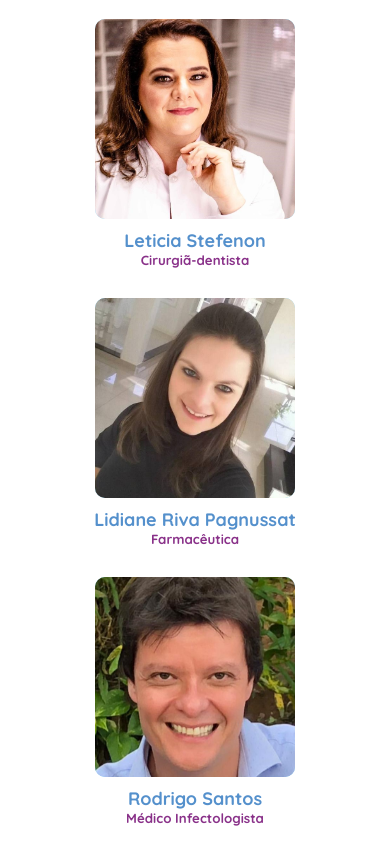
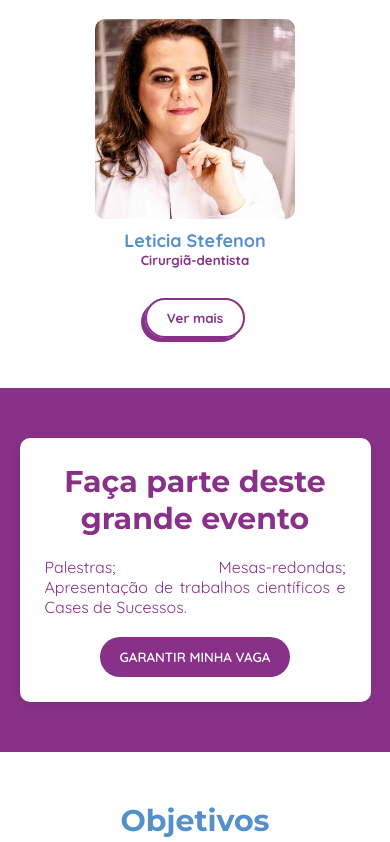
Before and after one commit to pedrohhcunha/congresso, a Next.js app: page / in a window 390 px wide. Shown: the part 2936-3778 px from the top of the page. Built offline with nearby package versions, Linux system fonts and the light colour scheme.

Commit message:
CU-1uvdp5k - Adaptar responsividade para esconder algums palestrantes

```diff
--- a/components/Palestrante.jsx
+++ b/components/Palestrante.jsx
@@ -7,9 +7,11 @@ export default function Palestrante(props) {
     const [isVisible, setIsVisible] = useState(false);
 
     const elementIsVisible = el => {
-        if(el.getBoundingClientRect().bottom <= window.innerHeight) {
-            setIsVisible(true)
-            console.log("viu")
+        if(el){
+            if(el.getBoundingClientRect().bottom <= window.innerHeight) {
+                setIsVisible(true)
+                console.log("viu")
+            }
         }
     }
 
--- a/components/Palestrantes.jsx
+++ b/components/Palestrantes.jsx
@@ -13,7 +13,12 @@ import gessy from '../public/images/palestrantes/gessy.jpeg'
 import bruno from '../public/images/palestrantes/bruno.jpg'
 import luciane from '../public/images/palestrantes/luciane.jpg'
 
-export default function Palestrantes(prosp) {
+import { useState } from 'react'
+
+export default function Palestrantes(props) {
+
+    const [verMais, setVerMais] = useState(false);
+
     const palestrantes = [
         [
             {
@@ -83,10 +88,11 @@ export default function Palestrantes(prosp) {
         <section id="Palestrantes" className={styles.section}>
             <h2 className={styles.titulo}>Palestrantes confirmados</h2>
             <div className={styles.palestrantes}>
-                {palestrantes[0].map((palestrante, index) => (
+                {palestrantes[0].filter((palestrante, index) => !verMais ? index <= 5 : true).map((palestrante, index) => (
                     <Palestrante key={index} palestrante={palestrante} index={index} />
                 ))}
             </div>
+            <button onClick={() => setVerMais(!verMais)} className={styles.button}>{verMais ? "Ver menos" : "Ver mais"}</button>
         </section>
     )
 }
--- a/styles/Palestrantes.module.scss
+++ b/styles/Palestrantes.module.scss
@@ -25,10 +25,32 @@
         flex-wrap: wrap;
     }
 
+    button{
+        display: none;
+    }
+
     @media screen and (max-width: 1100px) {
 
         .titulo{
             font-size: 30px;
         }
     }
+    @media screen and (max-width: 1000px) {
+
+        button{
+            display: flex;
+            align-items: center;
+            justify-content: center;
+            padding: 0 20px;
+            margin: 0 auto;
+            height: 40px;
+            border-radius: 20px;
+            border: 2px solid var(--purple);
+            background-color: transparent;
+            color: var(--purple);
+            font-weight: 800;
+            box-shadow: -4px 4px 0 var(--purple);
+            cursor: pointer;
+        }
+    }
 }
```
